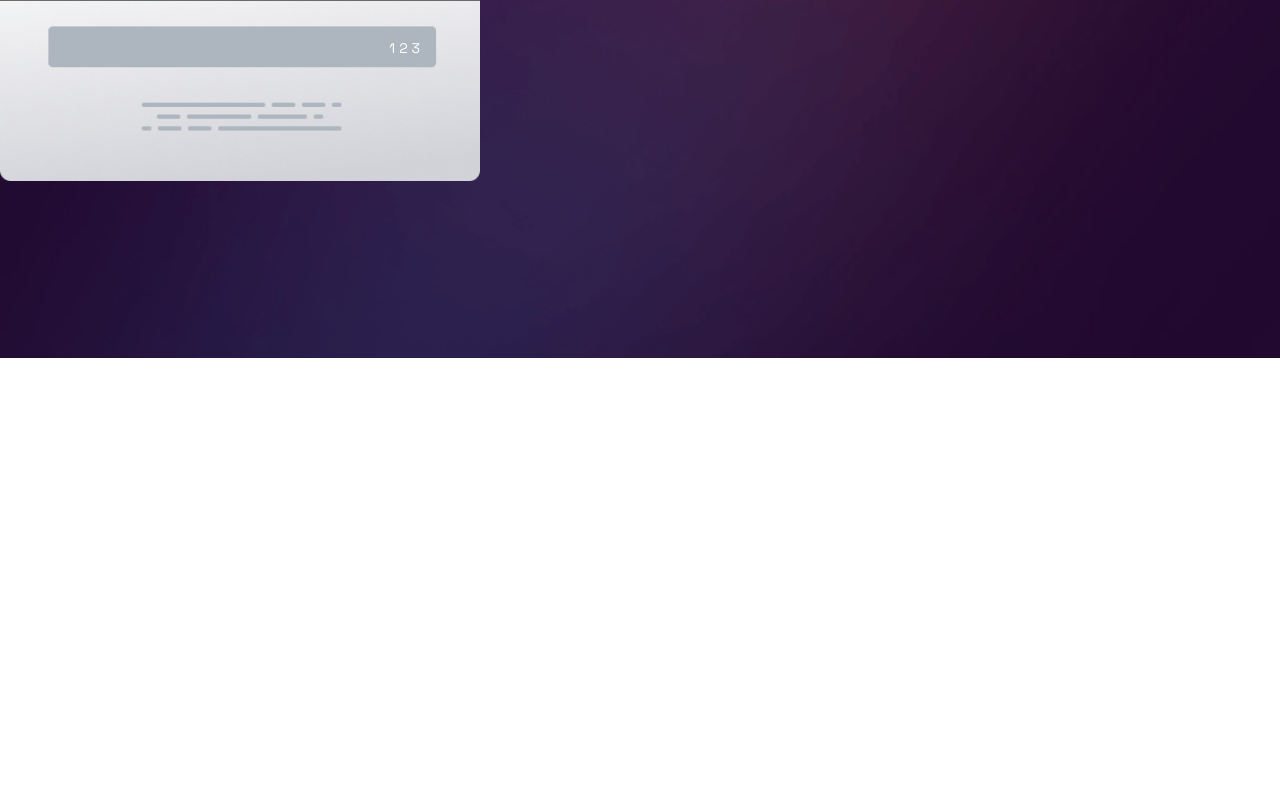
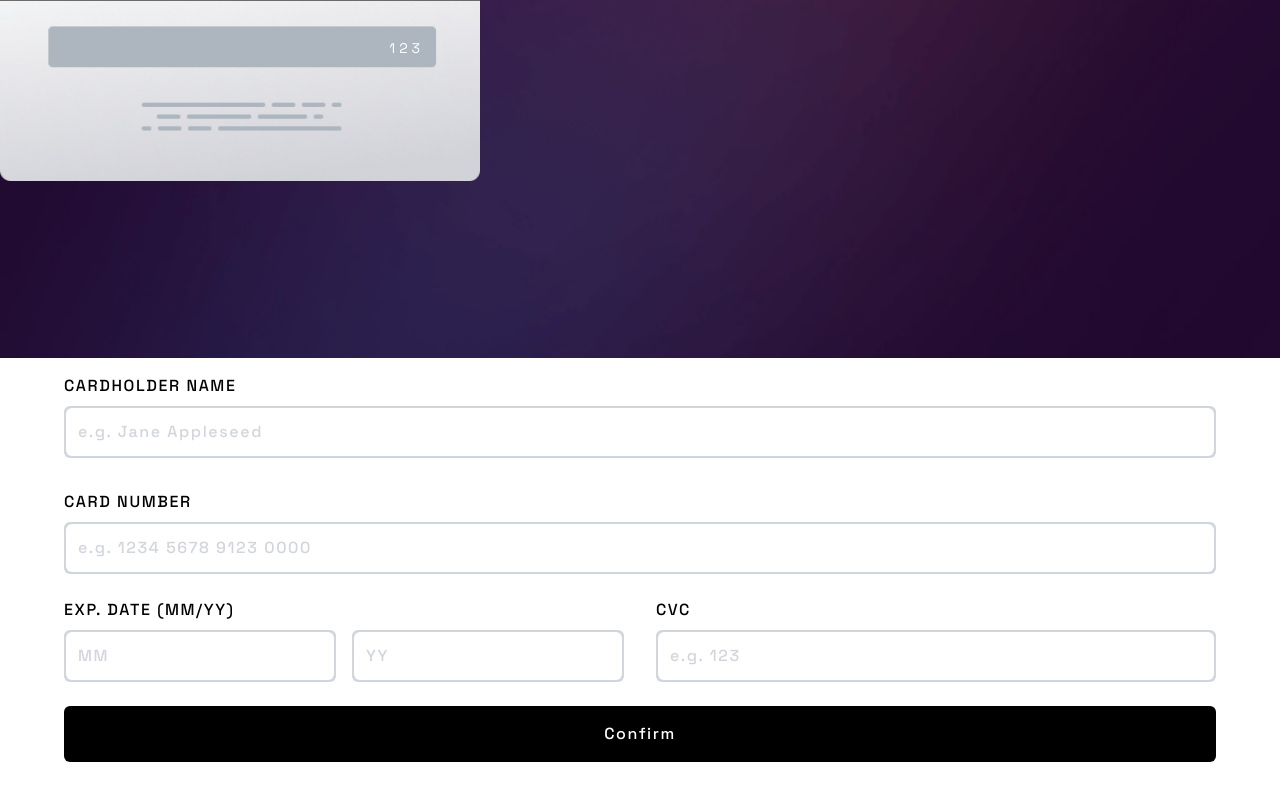
Before and after one commit to WTrygar/Interactive-card-detail-form, a Vue app: page / in a window 1280 px wide. Shown: the part 362-1162 px from the top of the page. Before the commit the page ends 800 px from the top, so only its background shows below. Built offline with nearby package versions, Linux system fonts and the light colour scheme.

Commit message:
feat: InputForm basic styling

```diff
--- a/src/App.vue
+++ b/src/App.vue
@@ -2,6 +2,7 @@
 import type { Component } from 'vue'
 import CardBack from './components/CardBack.vue'
 import CardFront from './components/CardFront.vue'
+import InputForm from './components/InputForm.vue'
 
 interface Props {
   CardFront?: Component
@@ -18,6 +19,7 @@ const props = defineProps<Props>()
       <CardFront />
       <CardBack />
     </div>
+    <InputForm />
   </div>
 </template>
 
--- a/src/components/InputForm.vue
+++ b/src/components/InputForm.vue
@@ -1,9 +1,75 @@
 <template>
-  <div>
-
+  <div class="font-grotesk font-medium tracking-[.1em] flex flex-col items-center justify-between">
+    <div class="w-9/10 my-4">
+      <label for="name" class="">CARDHOLDER NAME</label>
+      <div
+        class="p-0.5 mt-2 rounded-md bg-gray-300 hover:bg-gradient-to-r from-indigo-500 to-purple-900"
+      >
+        <input
+          class="p-3 w-full bg-white placeholder:text-gray-300 rounded-md focus:outline-none"
+          type="text"
+          id="name"
+          placeholder="e.g. Jane Appleseed"
+        />
+      </div>
+    </div>
+    <div class="w-9/10 my-4">
+      <label for="number" class="">CARD NUMBER</label>
+      <div
+        class="p-0.5 mt-2 rounded-md bg-gray-300 hover:bg-gradient-to-r from-indigo-500 to-purple-900"
+      >
+        <input
+          class="p-3 w-full bg-white placeholder:text-gray-300 rounded-md focus:outline-none"
+          type="text"
+          id="name"
+          placeholder="e.g. 1234 5678 9123 0000"
+        />
+      </div>
+    </div>
+    <div class="flex flex-row w-9/10 my-2 gap-8">
+      <div class="flex flex-col w-1/2">
+        <label for="exp-date" class="">EXP. DATE (MM/YY)</label>
+        <div class="flex flex-row gap-4">
+          <div
+            class="w-1/2 p-0.5 mt-2 rounded-md bg-gray-300 hover:bg-gradient-to-r from-indigo-500 to-purple-900"
+          >
+            <input
+              class="w-full p-3 bg-white placeholder:text-gray-300 rounded-md focus:outline-none"
+              type="number"
+              name="year"
+              id="year"
+              placeholder="MM"
+            />
+          </div>
+          <div
+            class="w-1/2 p-0.5 mt-2 rounded-md bg-gray-300 hover:bg-gradient-to-r from-indigo-500 to-purple-900"
+          >
+            <input
+              class="w-full p-3 bg-white placeholder:text-gray-300 rounded-md focus:outline-none"
+              type="number"
+              name="year"
+              id="year"
+              placeholder="YY"
+            />
+          </div>
+        </div>
+      </div>
+      <div class="w-1/2">
+        <label for="number" class="">CVC</label>
+        <div
+          class="p-0.5 mt-2 rounded-md bg-gray-300 hover:bg-gradient-to-r from-indigo-500 to-purple-900"
+        >
+          <input
+            class="p-3 w-full bg-white placeholder:text-gray-300 rounded-md focus:outline-none"
+            type="text"
+            id="name"
+            placeholder="e.g. 123"
+          />
+        </div>
+      </div>
+    </div>
+    <button class="w-9/10 bg-black rounded-md text-white h-14 mt-4 mb-10">Confirm</button>
   </div>
 </template>
 
-<script setup lang="ts">
-
-</script>
+<script setup lang="ts"></script>
```
